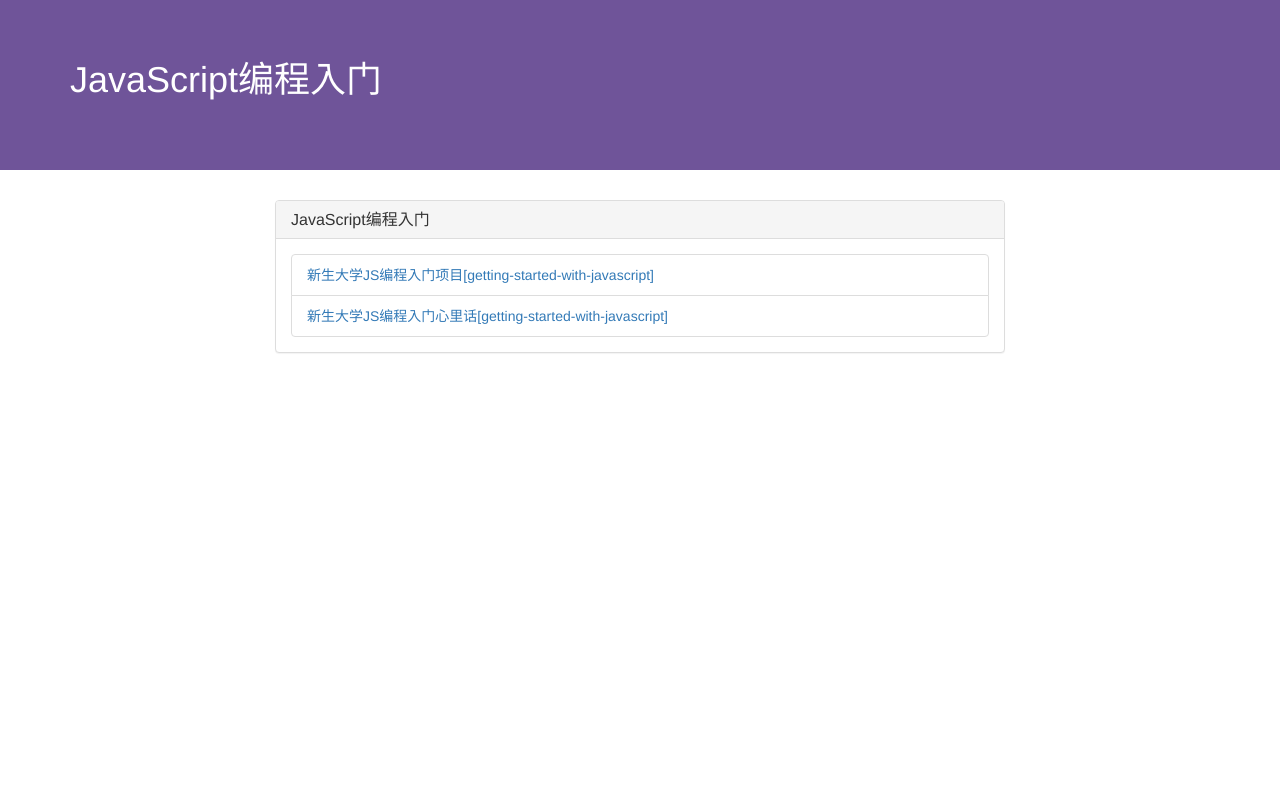
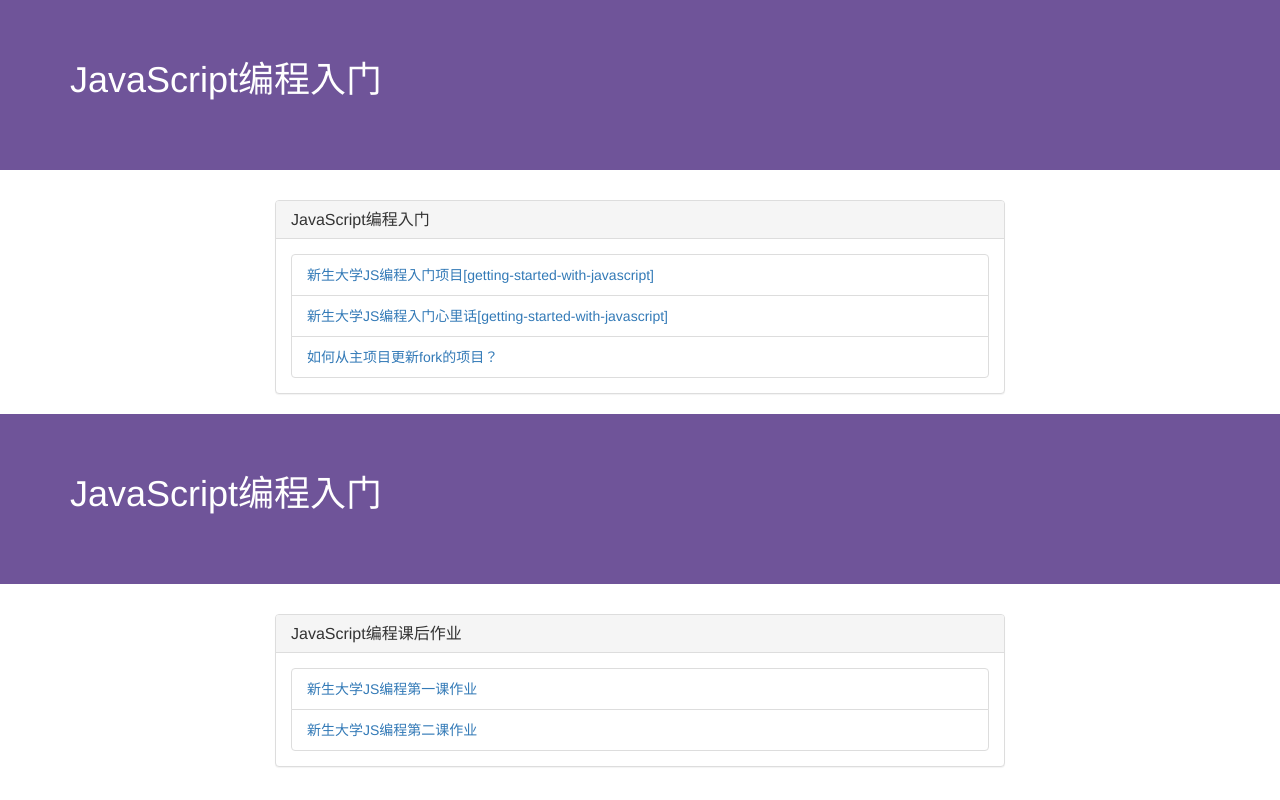
Before and after one commit to sunrise81/sunrise-personal-web, a plain HTML site: page index.html in a window 1280 px wide. Drawn offline with nearby package versions, Linux system fonts and the light colour scheme.

Commit message:
增加如何从主项目更新fork的项目链接

```diff
--- a/index.html
+++ b/index.html
@@ -32,6 +32,39 @@
               新生大学JS编程入门心里话[getting-started-with-javascript]
             </a>
           </li>
+          <li class="list-group-item">
+            <a href="https://github.com/xugy0926/getting-started-with-javascript/blob/master/topics/%E5%A6%82%E4%BD%95%E4%BB%8E%E4%B8%BB%E9%A1%B9%E7%9B%AE%E6%9B%B4%E6%96%B0fork%E7%9A%84%E9%A1%B9%E7%9B%AE.md">
+              如何从主项目更新fork的项目？
+            </a>
+          </li>
+        </div>
+      </div>
+    </div>
+  </div>
+</div>
+<div>
+  <div class="main-header">
+    <div class="container">
+      <h1>JavaScript编程入门</h1>
+    </div>
+  </div>
+  <div class="container">
+    <div class="col-md-8 col-md-offset-2">
+      <div class="panel panel-default">
+        <div class="panel-heading">
+          <h3 class="panel-title">JavaScript编程课后作业</h3>
+        </div>
+        <div class="panel-body">
+          <li class="list-group-item">
+            <a href="https://xugy0926.github.io/getting-started-with-javascript/">
+              新生大学JS编程第一课作业
+            </a>
+          </li>
+          <li class="list-group-item">
+            <a href="https://github.com/xugy0926/words-from-the-heart">
+              新生大学JS编程第二课作业
+            </a>
+          </li>
         </div>
       </div>
     </div>
```
